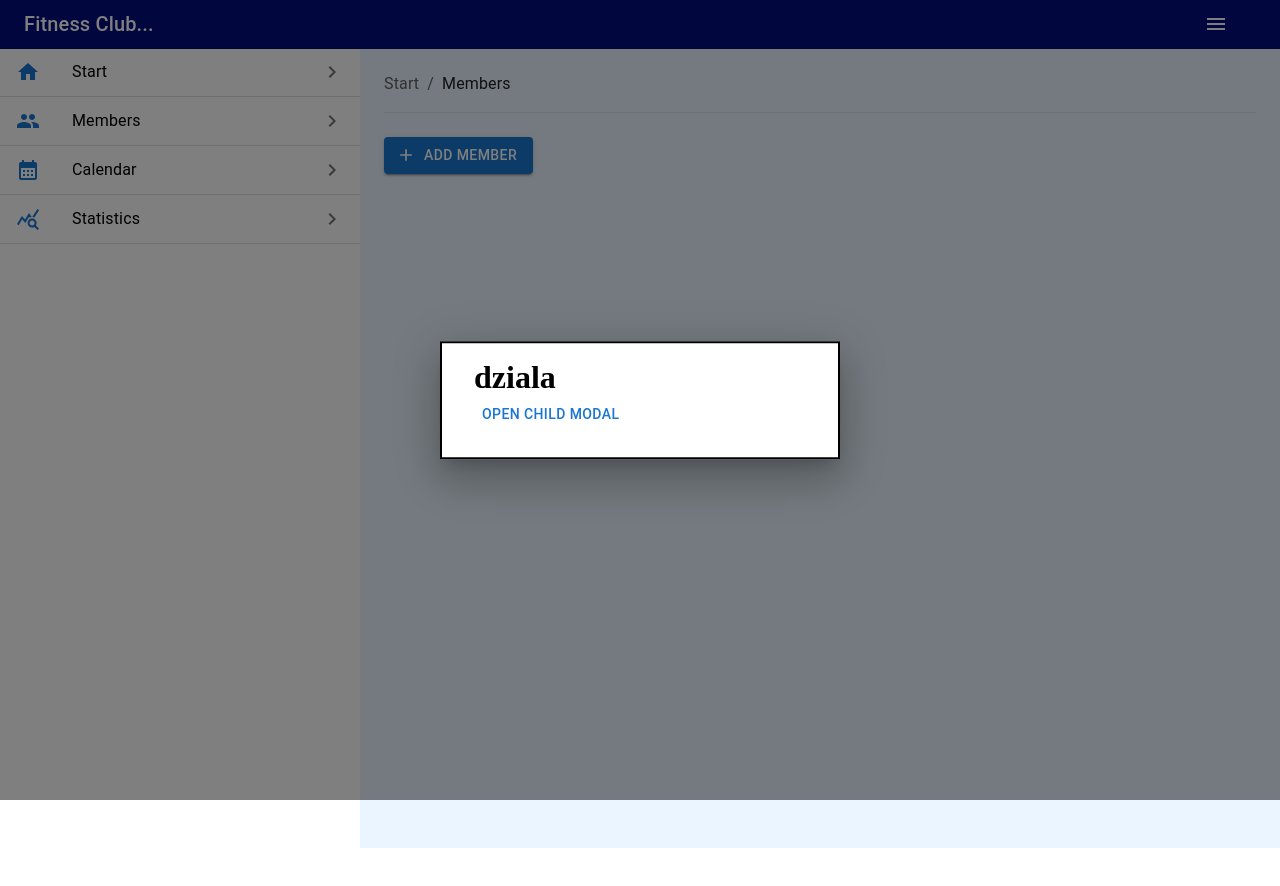
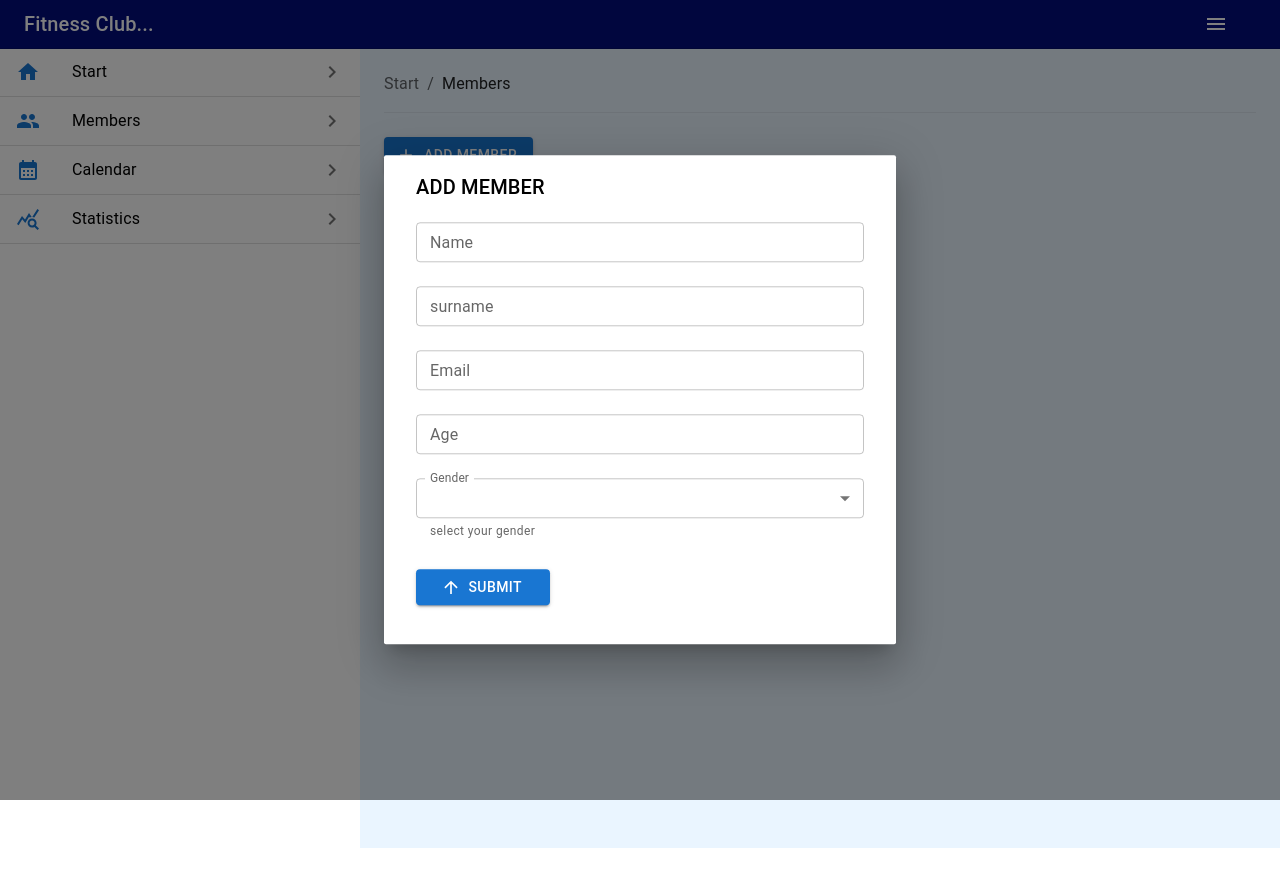
Before and after one commit to kubajot90/Fitness-Club-ERP, a React (Create React App) app: page /members in a window 1280 px wide. Both pictures are taken after a click on the button "ADD MEMBER". Shown: the top 886 px of the page. Built offline with nearby package versions, Linux system fonts and the light colour scheme.

Commit message:
Add membersSlice

```diff
--- a/package.json
+++ b/package.json
@@ -7,6 +7,7 @@
     "@emotion/styled": "^11.10.5",
     "@mui/icons-material": "^5.11.0",
     "@mui/material": "^5.11.8",
+    "@reduxjs/toolkit": "^1.9.3",
     "@testing-library/jest-dom": "^5.16.5",
     "@testing-library/react": "^13.4.0",
     "@testing-library/user-event": "^13.5.0",
@@ -14,8 +15,10 @@
     "@types/node": "^16.18.12",
     "@types/react": "^18.0.27",
     "@types/react-dom": "^18.0.10",
+    "@types/react-redux": "^7.1.25",
     "react": "^18.2.0",
     "react-dom": "^18.2.0",
+    "react-redux": "^8.0.5",
     "react-router": "^6.8.1",
     "react-router-dom": "^6.8.1",
     "react-scripts": "5.0.1",
--- a/src/components/main/categories/members/AddMemberModal.tsx
+++ b/src/components/main/categories/members/AddMemberModal.tsx
@@ -1,6 +1,13 @@
 import { useEffect, useState } from "react";
+import useMembers from "./useMembers";
 import Box from "@mui/material/Box";
+import FormControl from "@mui/material/FormControl";
 import Modal from "../../../modal/Modal";
+import TextField from "@mui/material/TextField";
+import MenuItem from "@mui/material/MenuItem";
+import Button from "@mui/material/Button";
+import Typography from "@mui/material/Typography";
+import ArrowUpwardIcon from "@mui/icons-material/ArrowUpward";
 
 interface AddMemberModalProps {
   isOpenAddModal: boolean;
@@ -8,6 +15,11 @@ interface AddMemberModalProps {
 
 const AddMemberModal = ({ isOpenAddModal }: AddMemberModalProps) => {
   const [isOpen, setIsOpen] = useState(isOpenAddModal);
+  const addMember = useMembers();
+
+  const submitForm = () => {
+    addMember.addMember();
+  };
 
   const toggleModal: () => void = () => {
     setIsOpen((prev) => (prev = !prev));
@@ -17,13 +29,83 @@ const AddMemberModal = ({ isOpenAddModal }: AddMemberModalProps) => {
     toggleModal();
   }, [isOpenAddModal]);
 
+  const textFieldStyle = {
+    width: "100%",
+    margin: "12px 0",
+  };
+
   return (
     <>
-      {/* <button onClick={toggleModal}>click</button> */}
-      {/* <button onClick={() => showModal()}>clickssssssss</button> */}
+      <Modal isOpen={isOpen} onToggleModal={toggleModal}>
+        <Typography variant="h6" gutterBottom>
+          ADD MEMBER
+        </Typography>
+        <Box
+          component="form"
+          sx={{
+            "& .MuiTextField-root": { m: 1, width: "25ch" },
+          }}
+          noValidate
+          autoComplete="off"
+        >
+          <FormControl fullWidth>
+            <TextField
+              id="name"
+              label="Name"
+              type="text"
+              size="small"
+              style={textFieldStyle}
+            />
+            <TextField
+              id="surname"
+              label="surname"
+              type="text"
+              size="small"
+              style={textFieldStyle}
+            />
+            <TextField
+              id="email"
+              label="Email"
+              type="text"
+              size="small"
+              style={textFieldStyle}
+            />
 
-      <Modal isOpen={isOpen} onToggleModal={toggleModal}>
-        <h1>dziala</h1>
+            <TextField
+              id="age"
+              label="Age"
+              type="number"
+              size="small"
+              inputProps={{ min: 1, max: 100 }}
+              style={textFieldStyle}
+            />
+            <TextField
+              id="gender"
+              select
+              label="Gender"
+              size="small"
+              defaultValue="label"
+              helperText="select your gender"
+              style={textFieldStyle}
+            >
+              <MenuItem value="label" disabled>
+                {""}
+              </MenuItem>
+              <MenuItem value="Male">{"Male"}</MenuItem>
+              <MenuItem value="Female">{"Female"}</MenuItem>
+            </TextField>
+
+            <Button
+              onClick={submitForm}
+              size="medium"
+              variant="contained"
+              startIcon={<ArrowUpwardIcon />}
+              sx={{ width: "30%", margin: "15px 0px" }}
+            >
+              Submit
+            </Button>
+          </FormControl>
+        </Box>
       </Modal>
     </>
   );
--- a/src/components/main/categories/members/buttons/MemberButtons.tsx
+++ b/src/components/main/categories/members/buttons/MemberButtons.tsx
@@ -1,4 +1,3 @@
-import React from "react";
 import Box from "@mui/material/Box";
 import Button from "@mui/material/Button";
 import AddIcon from "@mui/icons-material/Add";
--- a/src/components/main/categories/members/useMembers.tsx
+++ b/src/components/main/categories/members/useMembers.tsx
@@ -1,10 +1,16 @@
-import { useState } from "react";
+import { useDispatch } from "react-redux";
+import { membersActions } from "../../../../store/membersSlice";
 
-const useMembers: () => void = () => {
-  const [members, setMembers] = useState<string>("cos");
-  const addMember = () => {
-    console.log("dziala");
-    console.log(members);
+interface AddMember {
+  addMember: () => void;
+  removeMember: () => void;
+}
+
+const useMembers: () => AddMember = () => {
+  const dispatch = useDispatch();
+
+  const addMember: () => void = () => {
+    dispatch(membersActions.addMember());
   };
 
   const removeMember = () => {
--- a/src/components/modal/Modal.tsx
+++ b/src/components/modal/Modal.tsx
@@ -11,43 +11,13 @@ const style = {
   transform: "translate(-50%, -50%)",
   width: 400,
   bgcolor: "background.paper",
-  border: "2px solid #000",
+  border: "none",
+  borderRadius: "2px",
   boxShadow: 24,
   pt: 2,
   px: 4,
   pb: 3,
 };
-
-function ChildModal() {
-  const [open, setOpen] = React.useState(false);
-  const handleOpen = () => {
-    setOpen(true);
-  };
-  const handleClose = () => {
-    setOpen(false);
-  };
-
-  return (
-    <React.Fragment>
-      <Button onClick={handleOpen}>Open Child Modal</Button>
-      <Modal
-        hideBackdrop
-        open={open}
-        onClose={handleClose}
-        aria-labelledby="child-modal-title"
-        aria-describedby="child-modal-description"
-      >
-        <Box sx={{ ...style, width: 200 }}>
-          <h2 id="child-modal-title">Text in a child modal</h2>
-          <p id="child-modal-description">
-            Lorem ipsum, dolor sit amet consectetur adipisicing elit.
-          </p>
-          <Button onClick={handleClose}>Close Child Modal</Button>
-        </Box>
-      </Modal>
-    </React.Fragment>
-  );
-}
 
 interface NestedModalProps {
   isOpen: boolean;
@@ -68,13 +38,12 @@ export default function NestedModal({
         aria-labelledby="parent-modal-title"
         aria-describedby="parent-modal-description"
       >
-        <Box sx={{ ...style, width: 400 }}>
+        <Box sx={{ ...style, width: "40%", maxWidth: 600 }}>
           {/* <h2 id="parent-modal-title">Text in a modal</h2>
           <p id="parent-modal-description">
             Duis mollis, est non commodo luctus, nisi erat porttitor ligula.
           </p> */}
           {children}
-          <ChildModal />
         </Box>
       </Modal>
     </div>
--- a/src/index.tsx
+++ b/src/index.tsx
@@ -1,16 +1,21 @@
 import React from "react";
 import ReactDOM from "react-dom/client";
 import { BrowserRouter } from "react-router-dom";
+import App from "./App";
+import { Provider } from "react-redux";
+import store from "./store/store";
+
 import "./index.css";
-import App from "./App";
 
 const root = ReactDOM.createRoot(
   document.getElementById("root") as HTMLElement
 );
 root.render(
   <React.StrictMode>
-    <BrowserRouter>
-      <App />
-    </BrowserRouter>
+    <Provider store={store}>
+      <BrowserRouter>
+        <App />
+      </BrowserRouter>
+    </Provider>
   </React.StrictMode>
 );
--- /dev/null
+++ b/src/store/membersSlice.ts
@@ -0,0 +1,17 @@
+import { createSlice, current } from "@reduxjs/toolkit";
+
+export const membersSlice = createSlice({
+  name: "members",
+  initialState: {
+    members: [],
+  },
+  reducers: {
+    addMember() {
+      console.log("add member in store");
+    },
+    // addToCart(state, action) {
+    //   state.productsInCart = [...state.productsInCart, action.payload];
+    // },
+  },
+});
+export const membersActions = membersSlice.actions;
--- /dev/null
+++ b/src/store/store.ts
@@ -0,0 +1,15 @@
+import { configureStore } from "@reduxjs/toolkit";
+import { membersSlice } from "./membersSlice";
+// import { favoritesSlice } from "./favoritesSlice";
+
+const store = configureStore({
+  reducer: {
+    members: membersSlice.reducer,
+    //   products: productsSlice.reducer,
+    //   category: categorySlice.reducer,
+    //   cart: cartSlice.reducer,
+    //   favorites: favoritesSlice.reducer,
+  },
+});
+
+export default store;
```
Also changed, not shown: 1 other file (tests, documents, lock files or other folders).
